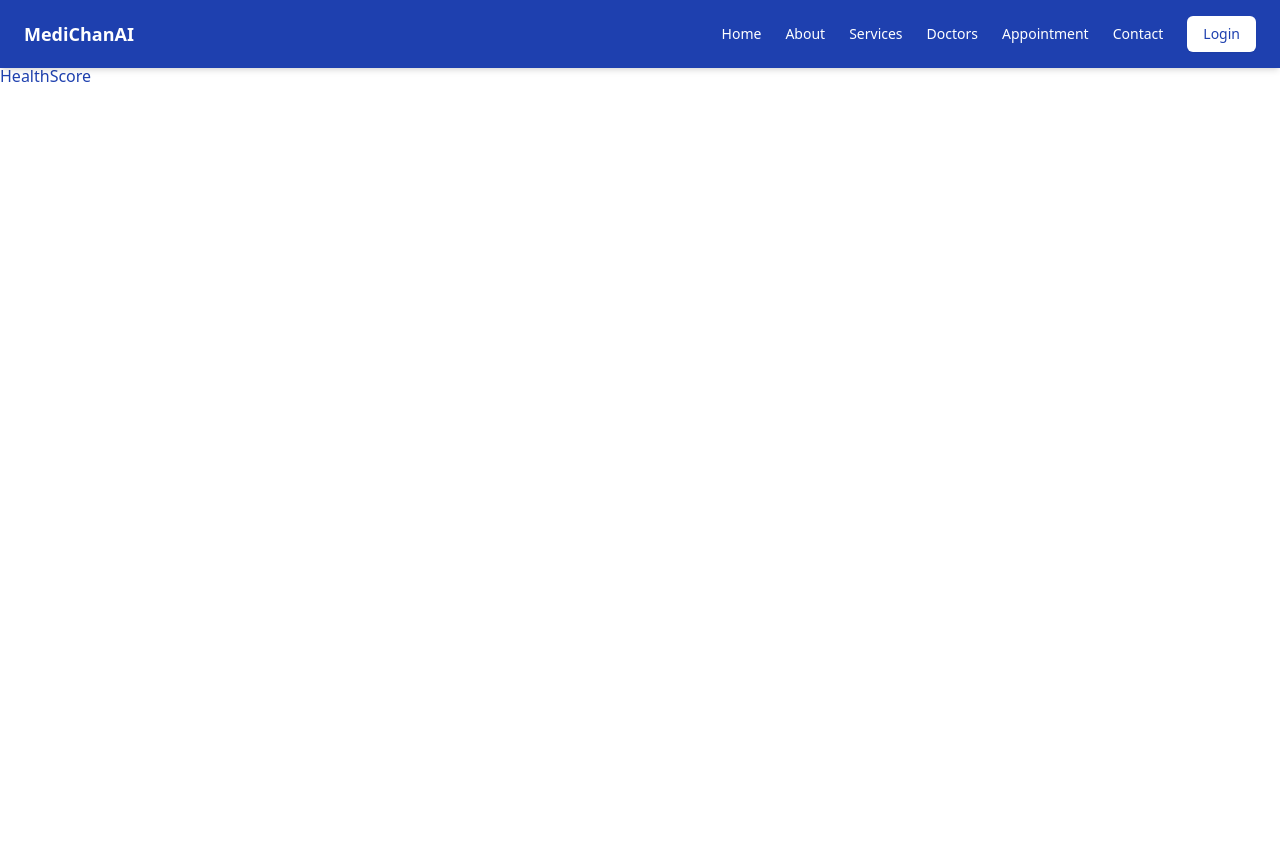
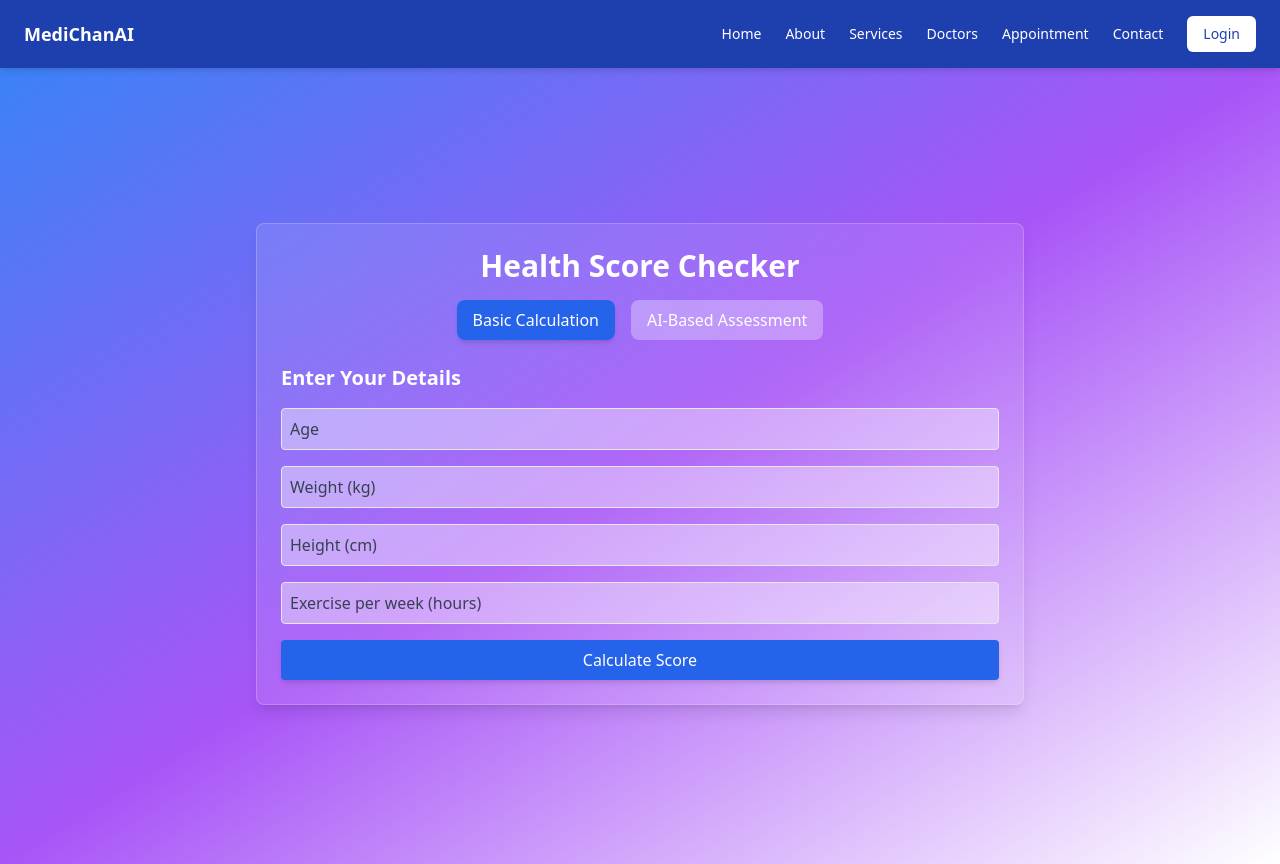
Before and after one commit to Assistance26/Medichain-AI, a React (Vite) app in the folder Frontend/: page /health-score in a window 1280 px wide. Before the commit the page ends 800 px from the top, so only its background shows below. Built offline with nearby package versions, Linux system fonts and the light colour scheme.

Commit message:
health score page

```diff
--- a/Frontend/package.json
+++ b/Frontend/package.json
@@ -14,12 +14,15 @@
     "@splinetool/react-spline": "^4.0.0",
     "axios": "^1.8.1",
     "firebase": "^11.4.0",
-    "framer-motion": "^12.4.7",
+    "framer-motion": "^12.4.10",
     "lucide-react": "^0.477.0",
     "react": "^19.0.0",
+    "react-circular-progressbar": "^2.2.0",
+    "react-confetti": "^6.4.0",
     "react-dom": "^19.0.0",
     "react-icons": "^5.5.0",
     "react-router-dom": "^7.2.0",
+    "react-use": "^17.6.0",
     "twilio-video": "^2.29.0"
   },
   "devDependencies": {
--- a/Frontend/src/pages/HealthScore.jsx
+++ b/Frontend/src/pages/HealthScore.jsx
@@ -1,9 +1,129 @@
-import React from 'react'
+import { useState } from "react";
+import { motion } from "framer-motion";
+import { CircularProgressbar, buildStyles } from "react-circular-progressbar";
+import "react-circular-progressbar/dist/styles.css";
+import Confetti from "react-confetti";
+import { useWindowSize } from "react-use";
 
 const HealthScore = () => {
+  const [mode, setMode] = useState("basic"); // 'basic' or 'ai'
+  const [score, setScore] = useState(null);
+  const { width, height } = useWindowSize(); // For Confetti Animation
+
+
   return (
-    <div>HealthScore</div>
-  )
-}
+    <div className="min-h-screen flex items-center justify-center bg-gradient-to-br from-blue-500 via-purple-500 to-white p-6">
+      {score >= 80 && <Confetti width={width} height={height} />} {/* Confetti for High Score */}
+      <div className="max-w-3xl w-full p-6 rounded-lg backdrop-blur-lg bg-white/10 shadow-lg border border-white/20">
+        <h1 className="text-3xl font-bold text-center text-white mb-4">Health Score Checker</h1>
 
-export default HealthScore
+        {/* Toggle Buttons */}
+        <div className="flex justify-center gap-4 mb-6">
+          <button
+            className={`px-4 py-2 rounded-lg transition ${
+              mode === "basic" ? "bg-blue-600 text-white shadow-md" : "bg-white/30 text-white"
+            }`}
+            onClick={() => setMode("basic")}
+          >
+            Basic Calculation
+          </button>
+          <button
+            className={`px-4 py-2 rounded-lg transition ${
+              mode === "ai" ? "bg-blue-600 text-white shadow-md" : "bg-white/30 text-white"
+            }`}
+            onClick={() => setMode("ai")}
+          >
+            AI-Based Assessment
+          </button>
+        </div>
+
+        {/* Animated Content */}
+        <motion.div
+          key={mode}
+          initial={{ opacity: 0, y: 10 }}
+          animate={{ opacity: 1, y: 0 }}
+          exit={{ opacity: 0, y: -10 }}
+          transition={{ duration: 0.3 }}
+        >
+          {mode === "basic" ? <BasicForm setScore={setScore} /> : <AiAssessment />}
+        </motion.div>
+
+        {/* Show Score & Progress Bar */}
+        {score !== null && (
+          <div className="mt-6 text-center">
+            <h2 className="text-xl font-semibold text-white mb-2">Your Health Score</h2>
+            <div className="w-32 mx-auto">
+              <CircularProgressbar
+                value={score}
+                text={`${score}%`}
+                styles={buildStyles({
+                  textColor: "white",
+                  pathColor: score > 80 ? "#00FF00" : score > 50 ? "#FFD700" : "#FF4500",
+                  trailColor: "rgba(255,255,255,0.3)",
+                })}
+              />
+            </div>
+            <p className="text-white mt-3">{getHealthAdvice(score)}</p>
+          </div>
+        )}
+      </div>
+    </div>
+  );
+};
+
+// Basic Health Score Form
+const BasicForm = ({ setScore }) => {
+  const [age, setAge] = useState("");
+  const [weight, setWeight] = useState("");
+  const [height, setHeight] = useState("");
+  const [exercise, setExercise] = useState("");
+
+  const calculateScore = (e) => {
+    e.preventDefault();
+    if (!age || !weight || !height || !exercise) return;
+
+    const bmi = (weight / ((height / 100) * (height / 100))).toFixed(1);
+    let score = 50; // Default score
+
+    if (bmi >= 18.5 && bmi <= 24.9) score += 20;
+    if (exercise > 3) score += 20;
+    if (age > 18 && age < 40) score += 10;
+
+    score = Math.min(100, score); // Max score is 100
+    setScore(score);
+  };
+
+  return (
+    <div>
+      <h2 className="text-xl font-semibold text-white mb-4">Enter Your Details</h2>
+      <form className="grid grid-cols-1 gap-4" onSubmit={calculateScore}>
+        <input type="number" placeholder="Age" value={age} onChange={(e) => setAge(e.target.value)} className="p-2 border rounded bg-white/40 text-gray-900 placeholder-gray-700" />
+        <input type="number" placeholder="Weight (kg)" value={weight} onChange={(e) => setWeight(e.target.value)} className="p-2 border rounded bg-white/40 text-gray-900 placeholder-gray-700" />
+        <input type="number" placeholder="Height (cm)" value={height} onChange={(e) => setHeight(e.target.value)} className="p-2 border rounded bg-white/40 text-gray-900 placeholder-gray-700" />
+        <input type="number" placeholder="Exercise per week (hours)" value={exercise} onChange={(e) => setExercise(e.target.value)} className="p-2 border rounded bg-white/40 text-gray-900 placeholder-gray-700" />
+        <button type="submit" className="bg-blue-600 text-white px-4 py-2 rounded shadow-md">Calculate Score</button>
+      </form>
+    </div>
+  );
+};
+
+// AI Assessment Chat UI
+const AiAssessment = () => {
+  return (
+    <div>
+      <h2 className="text-xl font-semibold text-white mb-4">AI Health Assessment</h2>
+      <div className="bg-white/30 p-4 rounded-lg h-40 flex items-center justify-center text-white backdrop-blur-md">
+        <p>AI chat functionality coming soon...</p>
+      </div>
+    </div>
+  );
+};
+
+// Get Health Advice Based on Score
+const getHealthAdvice = (score) => {
+  if (score >= 80) return "🎉 Excellent! Keep up your healthy lifestyle.";
+  if (score >= 50) return "👍 You're doing well, but there's room for improvement!";
+  return "⚠️ Consider a healthier diet and more exercise!";
+};
+
+export default HealthScore;
```
Also changed, not shown: 1 other file (tests, documents, lock files or other folders).
